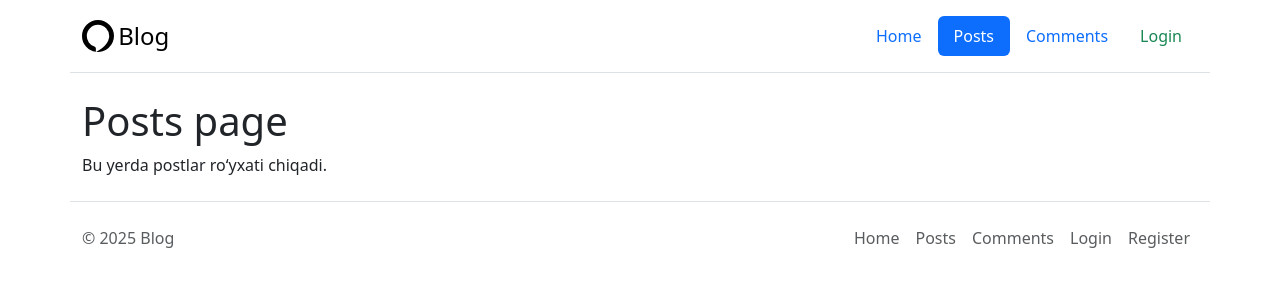
After one commit to shahbozshirinboyev/PythonDjangoBlogProject, a Django app: page /blog/posts/ in a window 1280 px wide. The commit adds this page. Shown: the top 300 px of the page. Run offline with Django 5.2, Linux system fonts and the light colour scheme.

Commit message:
Navbar section is end

```diff
--- /dev/null
+++ b/blog/urls.py
@@ -0,0 +1,7 @@
+from django.urls import path
+from . import views
+
+urlpatterns = [
+    path("posts/", views.posts_view, name="posts"),
+    path("comments/", views.comments_view, name="comments"),
+]
--- a/blog/views.py
+++ b/blog/views.py
@@ -1,3 +1,7 @@
 from django.shortcuts import render
 
-# Create your views here.
+def posts_view(request):
+    return render(request, "blog/posts.html")
+
+def comments_view(request):
+    return render(request, "blog/comments.html")
--- a/config/urls.py
+++ b/config/urls.py
@@ -8,6 +8,7 @@ urlpatterns = [
     path('', index, name="index"),
     path('admin/', admin.site.urls),
     path('accounts/', include('accounts.urls')),
+    path('blog/', include('blog.urls')),
 ]
 
 if settings.DEBUG:
--- a/templates/base.html
+++ b/templates/base.html
@@ -20,18 +20,34 @@
     </a>
     <ul class="nav nav-pills">
   <li class="nav-item">
-        <a href="{% url 'index' %}" class="nav-link active" aria-current="page">Home</a>
+    <a href="{% url 'index' %}"
+       class="nav-link {% if request.resolver_match.url_name == 'index' %}active{% endif %}">
+       Home
+    </a>
   </li>
-      <li class="nav-item"><a href="#" class="nav-link">Posts</a></li>
-      <li class="nav-item"><a href="#" class="nav-link">Comments</a></li>
+  <li class="nav-item">
+    <a href="{% url 'posts' %}"
+       class="nav-link {% if request.resolver_match.url_name == 'posts' %}active{% endif %}">
+       Posts
+    </a>
+  </li>
+  <li class="nav-item">
+    <a href="{% url 'comments' %}"
+       class="nav-link {% if request.resolver_match.url_name == 'comments' %}active{% endif %}">
+       Comments
+    </a>
+  </li>
   <li class="nav-item d-flex">
     {% if user.is_authenticated %}
-          <a class="nav-link link-success" href="{% url 'logout' %}">Hello, {{ user.username }}</a>
+      <a class="{% if request.resolver_match.url_name == 'logout' %}active btn btn-success {%else%} nav-link link-success  {% endif %}" href="{% url 'logout' %}">
+        Hello, {{ user.username }}
+      </a>
     {% else %}
-          <a class="nav-link link-success" href="{% url 'login' %}">Login</a>
+      <a class="{% if request.resolver_match.url_name == 'login' %}active btn btn-success {% else %} nav-link link-success  {% endif %}" href="{% url 'login' %}">Login</a>
     {% endif %}
   </li>
 </ul>
+
   </header>
 
   <main class="container">{% block content %}{% endblock %}</main>
--- /dev/null
+++ b/templates/blog/comments.html
@@ -0,0 +1,5 @@
+{% extends "base.html" %}
+{% block content %}
+  <h1>Comments page</h1>
+  <p>Bu yerda izohlar ro‘yxati chiqadi.</p>
+{% endblock %}
--- /dev/null
+++ b/templates/blog/posts.html
@@ -0,0 +1,5 @@
+{% extends "base.html" %}
+{% block content %}
+  <h1>Posts page</h1>
+  <p>Bu yerda postlar ro‘yxati chiqadi.</p>
+{% endblock %}
```
Also changed, not shown: db.sqlite3. Lines whose indentation alone changed are shown as unchanged.
